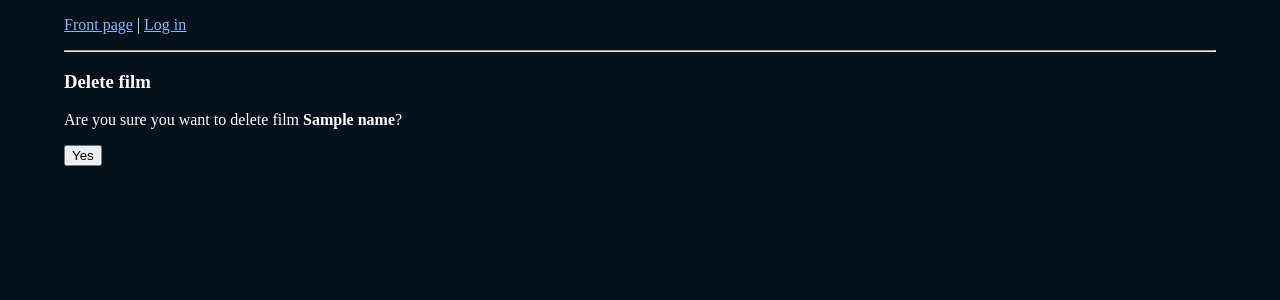
After one commit to german-zarate/film-view-app, a Flask app: template templates/delete.html in a window 1280 px wide. The commit adds this page. Shown: the top 300 px of the page. Run offline with Flask 2, Linux system fonts and the light colour scheme; the template is opened without the code that fills it: most values are stand-ins (such as "Sample title", 1, 10 or a date in 2020).

Commit message:
Add functionality for deleting a film

```diff
--- a/films.py
+++ b/films.py
@@ -22,3 +22,9 @@ def send(name, description, year, country_id):
     db.session.execute(sql, {"visible":visible, "name":name, "description":description, "year":year, "country_id":country_id})
     db.session.commit()
     return True
+
+def delete(id):
+    sql = "UPDATE films SET visible=0 WHERE id=:id"
+    db.session.execute(sql, {"id":id})
+    db.session.commit()
+    return True
--- a/static/main.css
+++ b/static/main.css
@@ -13,3 +13,11 @@ a:link {
 a:visited {
   color: #9fc0f5;
 }
+
+a.admin:link {
+  color: #f73441;
+}
+
+a.admin:visited {
+  color: #f73441;
+}
--- /dev/null
+++ b/templates/delete.html
@@ -0,0 +1,13 @@
+{% extends "layout.html" %}
+{% block title %}Delete film{% endblock %}
+{% block content %}
+
+<h3>Delete film</h3>
+
+<p>Are you sure you want to delete film <b>{{ name }}</b>?</p>
+
+<form action="/delete/{{ id }}" method="post">
+    <input type="submit" value="Yes" />
+</form>
+
+{% endblock %}
--- a/templates/film.html
+++ b/templates/film.html
@@ -3,6 +3,11 @@
 {% block content %}
 
 {% for detail in details %}
+
+{% if session.is_admin %}
+<p><b>Admin options: </b><a class="admin" href="/">[Edit]</a> <a class="admin" href="/delete/{{ detail[0] }}">[Delete]</a></p>
+{% endif %}
+
 <h2>{{ detail[1] }}</h2>
 <p>
 {{ detail[2] }}
--- a/templates/index.html
+++ b/templates/index.html
@@ -19,7 +19,12 @@
 <p><b>Film:</b> <a href="film/{{ film[0] }}">{{ film[1] }} ({{ film[3] }})</a>
 <br>
 <b>Description:</b> {{ film[2] }}
+{% if session.is_admin %}
+<br>
+<b>Admin options: </b><a class="admin" href="/">[Edit]</a> <a class="admin" href="/delete/{{ film[0] }}">[Delete]</a>
+{% endif %}
 </p>
+
 {% endfor %}
 
 {% endblock %}
```
Also changed, not shown: routes.py (+11 -0 lines).
